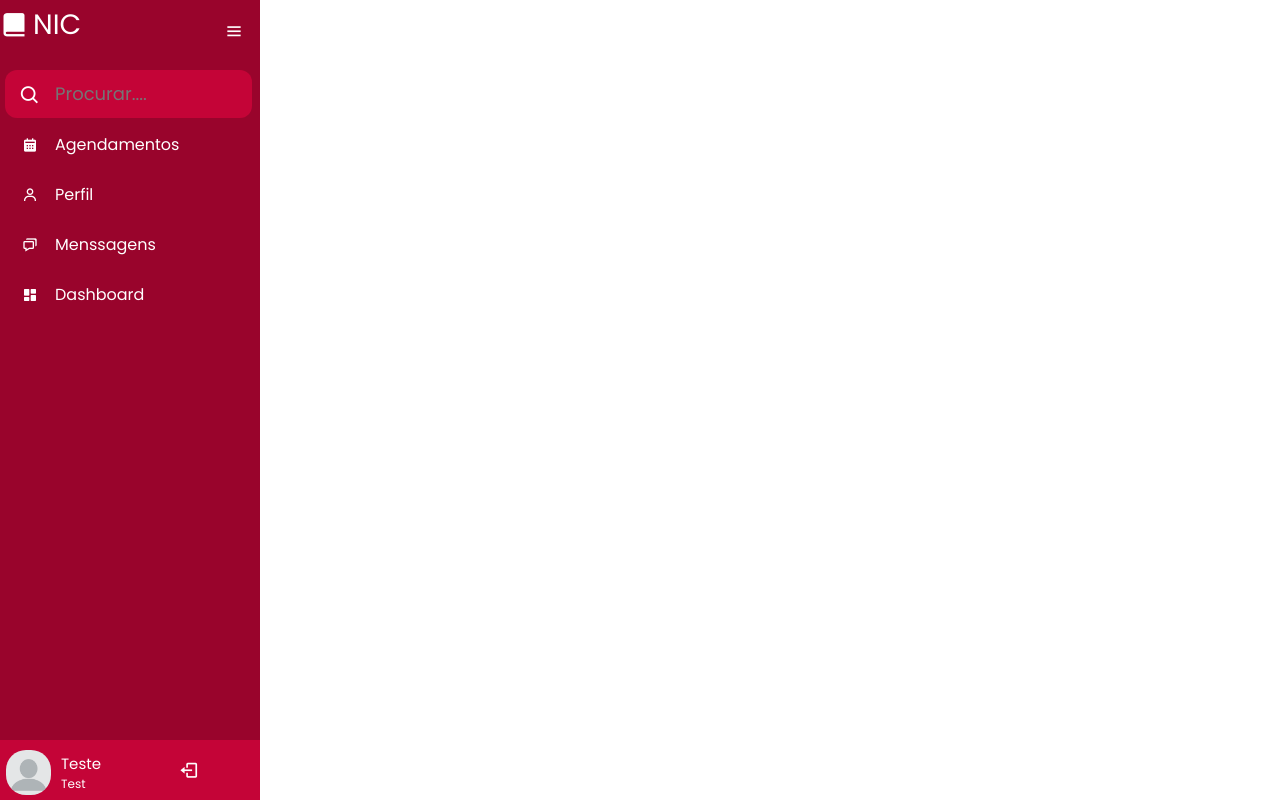
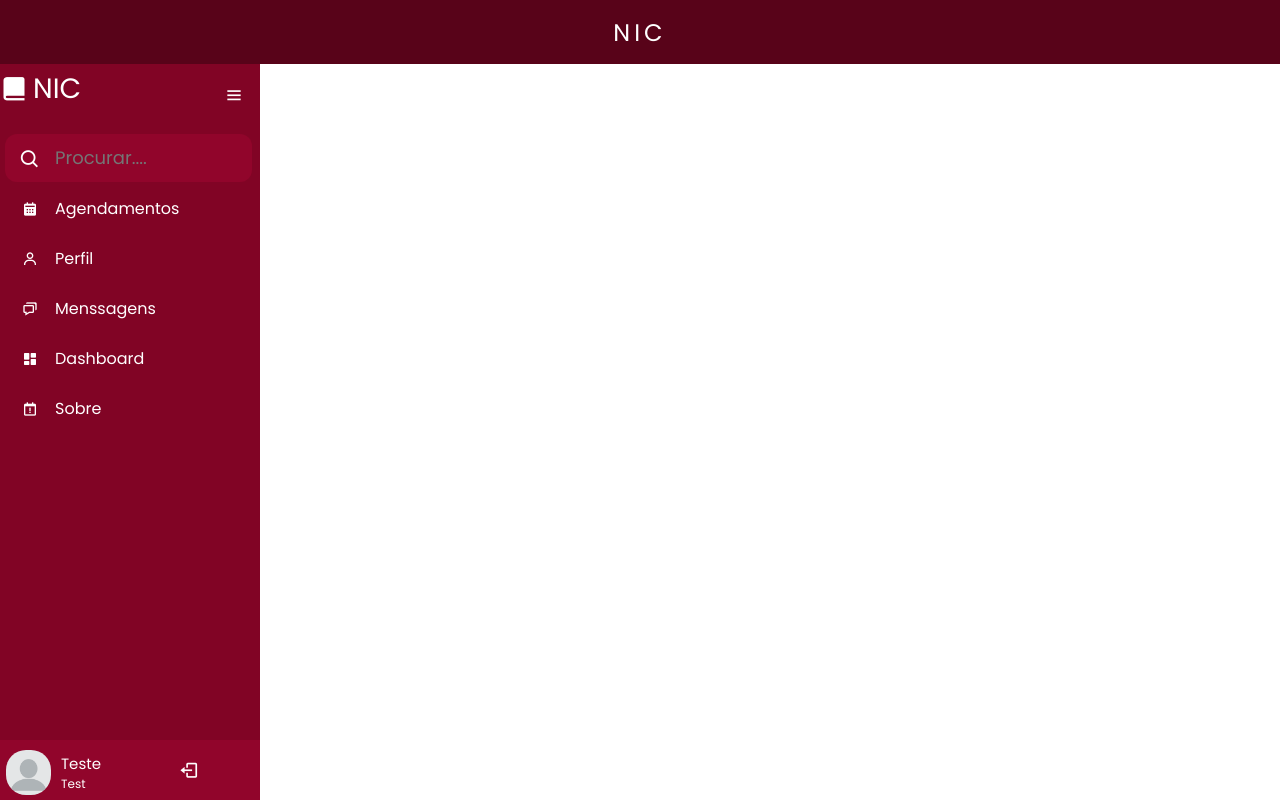
Before and after one commit to JoaoRenato2/ProjetoNic, a Django app: page /auth/index/ in a window 1280 px wide. Run offline with Django 4.2, Linux system fonts and the light colour scheme.

Commit message:
Uma navbar no index.html

```diff
--- a/schedules/static/schedules/css/HomePage.css
+++ b/schedules/static/schedules/css/HomePage.css
@@ -14,13 +14,15 @@ body {
     overflow: hidden;
 }
 
+/* Inicio do css da sidebar */
+
 .sidebar {
     position: fixed;
-    top: 0;
+    top: 8vh;
     left: 0;
-    height: 100%;
+    height: 92%;
     width: 260px;
-    background: #99042c;
+    background: #810425;
     z-index: 100;
     transition: all 0.5s ease;
 }
@@ -83,7 +85,7 @@ body {
     border-radius: 12px;
     outline: none;
     border: none;
-    background: #c40437;
+    background: #91052b;
     padding-left: 50px;
     font-size: 18px;
     color: #fff;
@@ -131,7 +133,7 @@ body {
     position: relative;
     padding: 10px 6px;
     height: 60px;
-    background: #c40437;
+    background: #91052b;
 
 }
 
@@ -172,3 +174,32 @@ body {
     font-size: 20px;
     border-radius: 12px;
 }
+
+/* Fim do css da sidebar */
+
+/* Inicio do css da navbar */
+
+a {
+    color: #fff;
+    text-decoration: none;
+    transition: 0.3s;
+  }
+
+  a:hover {
+    opacity: 0.7;
+  }
+
+  .logo {
+    font-size: 24px;
+    text-transform: uppercase;
+    letter-spacing: 4px;
+  }
+
+  nav {
+    display: flex;
+    justify-content: space-around;
+    align-items: center;
+    font-family: system-ui, -apple-system, Helvetica, Arial, sans-serif;
+    background: #580319;
+    height: 8vh;
+  }
--- a/schedules/templates/index.html
+++ b/schedules/templates/index.html
@@ -61,6 +61,15 @@
           {% comment %} <span class="tooltip">Agendamentos</span> {% endcomment %}
 
         </li>
+
+        <li>
+          <a href="">
+            <i class='bx bx-calendar-exclamation'></i>
+            <span class="links_game">Sobre</span>
+          </a>
+          {% comment %} <span class="tooltip">Agendamentos</span> {% endcomment %}
+
+        </li>
       </ul>
       <div class="profile_content">
         <div class="profile">
@@ -75,6 +84,11 @@
         </div>
       </div>
     </div>
+    <div class="nav-bar">
+      <nav>
+        <a class="logo" href="/">NIC</a>
+      </nav>
+    </div>
   </header>
 </body>
 
```
